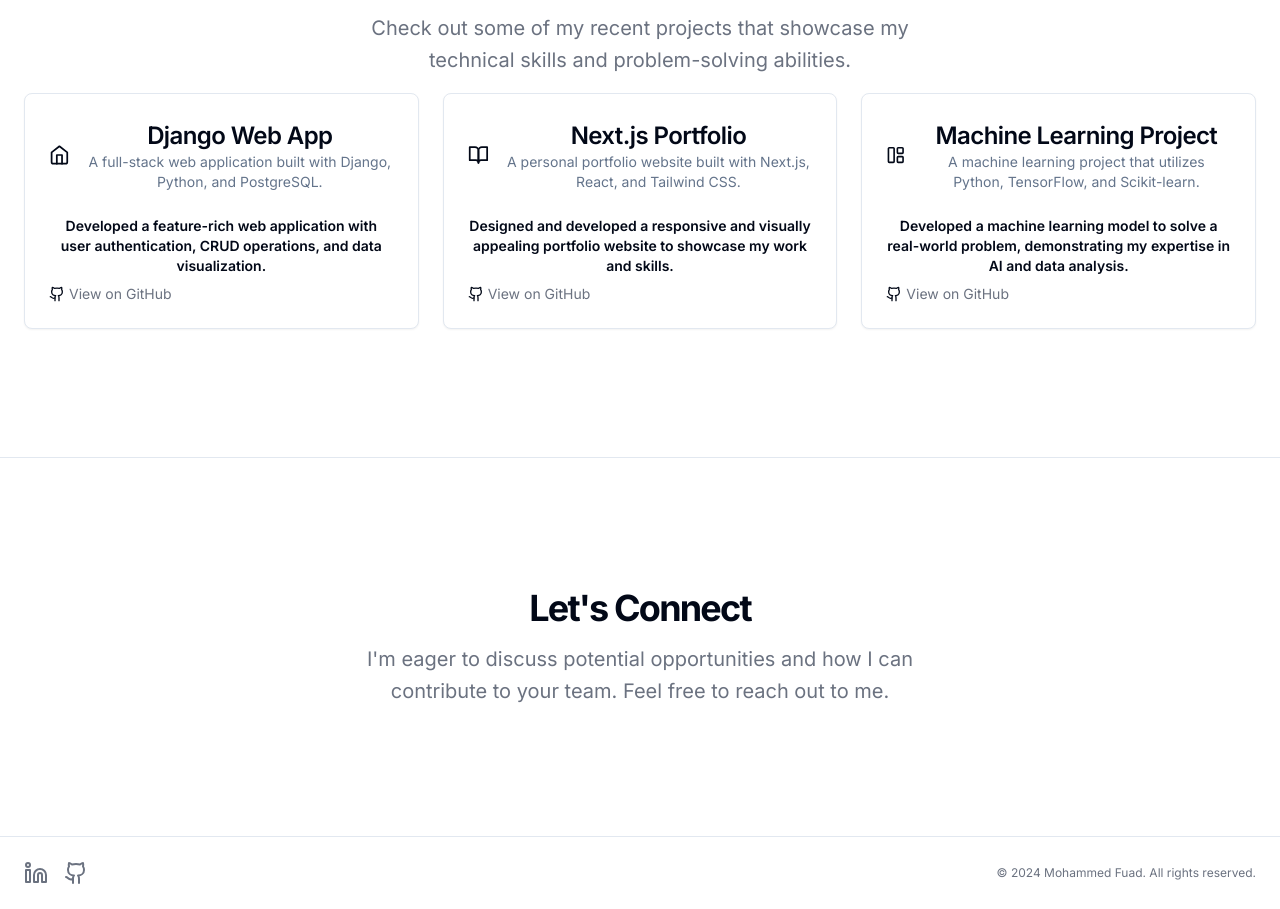
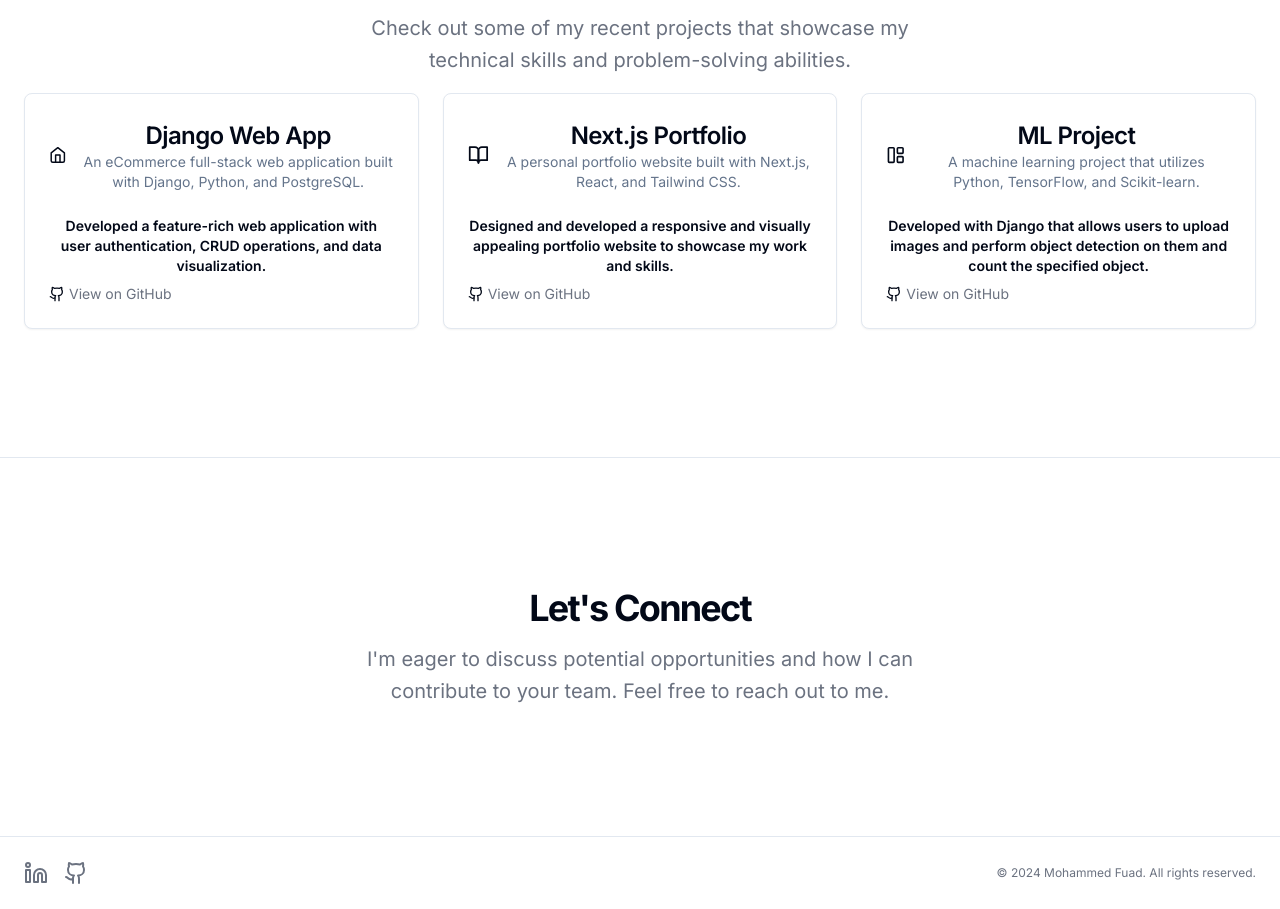
Before and after one commit to Mohmmde1/portfolio, a Next.js app: page / in a window 1280 px wide. Shown: the part 2531-3440 px from the top of the page. Built offline with nearby package versions, Linux system fonts and the light colour scheme.

Commit message:
feat: updated projects details

```diff
--- a/src/app/page.js
+++ b/src/app/page.js
@@ -3,14 +3,18 @@
  * @see https://v0.dev/t/OK9FoavWq8f
  * Documentation: https://v0.dev/docs#integrating-generated-code-into-your-nextjs-app
  */
-import Link from "next/link"
-import { CardTitle, CardDescription, CardHeader, CardContent, Card } from "@/components/ui/card"
-import Image from "next/image"
+import Link from 'next/link';
+import {
+  CardTitle,
+  CardDescription,
+  CardHeader,
+  CardContent,
+  Card,
+} from '@/components/ui/card';
+import Image from 'next/image';
 
-
-export default function Component() {
+export default function Component () {
   return (
-
     <main className="flex-1">
 
       <section className="w-full py-12 sm:py-24 md:py-32 lg:py-40 xl:py-48">
@@ -18,7 +22,9 @@ export default function Component() {
           <div className="grid gap-6 lg:grid-cols-[1fr_400px] lg:gap-12 xl:grid-cols-[1fr_600px]">
             <div className="flex flex-col justify-center space-y-4">
               <div className="space-y-2">
-                  <h1 className="text-3xl font-bold tracking-tighter sm:text-5xl xl:text-6xl/none">Mohammed Fuad</h1>
+                <h1 className="text-3xl font-bold tracking-tighter sm:text-5xl xl:text-6xl/none">
+                  Mohammed Fuad
+                </h1>
                 <p className="max-w-[600px] text-gray-500 md:text-xl dark:text-gray-400">
                   Passionate software engineer with a strong academic background, proficient in a wide range of
                   technologies.
@@ -50,11 +56,16 @@ export default function Component() {
         </div>
       </section>
 
-        <section className="w-full py-12 md:py-24 lg:py-32 bg-gray-100 dark:bg-gray-800" id="about">
+      <section
+        className="w-full py-12 md:py-24 lg:py-32 bg-gray-100 dark:bg-gray-800"
+        id="about"
+      >
         <div className="container px-4 md:px-6">
           <div className="flex flex-col items-center justify-center space-y-4 text-center">
             <div className="space-y-2">
-                <h2 className="text-3xl font-bold tracking-tighter sm:text-5xl">About Me</h2>
+              <h2 className="text-3xl font-bold tracking-tighter sm:text-5xl">
+                About Me
+              </h2>
               <p className="max-w-[900px] text-gray-500 md:text-xl/relaxed lg:text-base/relaxed xl:text-xl/relaxed dark:text-gray-400">
                 I am a highly motivated and accomplished software engineer with a strong academic background. I have a
                 CGPA of 3.85 and I am proficient in a wide range of technologies, including Django, Tailwind, Bootstrap, Python, Next.js,
@@ -77,7 +88,9 @@ export default function Component() {
               <ul className="grid gap-6">
                 <li>
                   <div className="grid gap-1">
-                      <h3 className="text-xl font-bold">Educational Background</h3>
+                    <h3 className="text-xl font-bold">
+                      Educational Background
+                    </h3>
                     <p className="text-gray-500 dark:text-gray-400">
                       Bachelor of Science in Computer Science, CGPA: 3.85
                     </p>
@@ -94,7 +107,9 @@ export default function Component() {
                 <li>
                   <div className="grid gap-1">
                     <h3 className="text-xl font-bold">Collaborative Mindset</h3>
-                      <p className="text-gray-500 dark:text-gray-400">Adaptable and thrives in team environments</p>
+                    <p className="text-gray-500 dark:text-gray-400">
+                      Adaptable and thrives in team environments
+                    </p>
                   </div>
                 </li>
               </ul>
@@ -106,7 +121,9 @@ export default function Component() {
       <section className="w-full py-12 md:py-24 lg:py-32" id="skills">
         <div className="container grid items-center gap-6 px-4 md:px-6 lg:grid-cols-2 lg:gap-10">
           <div className="space-y-2">
-              <h2 className="text-3xl font-bold tracking-tighter md:text-4xl/tight">Technical Expertise</h2>
+            <h2 className="text-3xl font-bold tracking-tighter md:text-4xl/tight">
+              Technical Expertise
+            </h2>
             <p className="max-w-[600px] text-gray-500 md:text-xl/relaxed lg:text-base/relaxed xl:text-xl/relaxed dark:text-gray-400">
               I am proficient in a wide range of technologies, including Django, Tailwind, Bootstrap, Python, Next.js, Docker, Git, HTML,
               CSS, JavaScript, AI, and Machine Learning. I am eager to apply my knowledge and skills in a real-world
@@ -130,10 +147,15 @@ export default function Component() {
         </div>
       </section>
 
-        <section className="w-full py-12 md:py-24 lg:py-32 border-t" id="projects">
+      <section
+        className="w-full py-12 md:py-24 lg:py-32 border-t"
+        id="projects"
+      >
         <div className="container grid items-center justify-center gap-4 px-4 text-center md:px-6">
           <div className="space-y-3">
-              <h2 className="text-3xl font-bold tracking-tighter md:text-4xl/tight">Featured Projects</h2>
+            <h2 className="text-3xl font-bold tracking-tighter md:text-4xl/tight">
+              Featured Projects
+            </h2>
             <p className="mx-auto max-w-[600px] text-gray-500 md:text-xl/relaxed lg:text-base/relaxed xl:text-xl/relaxed dark:text-gray-400">
               Check out some of my recent projects that showcase my technical skills and problem-solving abilities.
             </p>
@@ -145,7 +167,7 @@ export default function Component() {
                 <div className="grid gap-1">
                   <CardTitle>Django Web App</CardTitle>
                   <CardDescription>
-                      A full-stack web application built with Django, Python, and PostgreSQL.
+                    An eCommerce full-stack web application built with Django, Python, and PostgreSQL.
                   </CardDescription>
                 </div>
               </CardHeader>
@@ -157,12 +179,21 @@ export default function Component() {
                 <div className="flex items-center gap-4 text-sm">
                   <div className="flex items-center gap-1">
                     <GithubIcon className="w-4 h-4" />
-                      <span className="text-gray-500 dark:text-gray-400">View on GitHub</span>
+                    <span className="text-gray-500 dark:text-gray-400">
+                      <Link
+                        href="https://github.com/Mohmmde1/techholmes"
+                        target="_blank"
+                      >
+
+                        View on GitHub
+                      </Link>
+                    </span>
                   </div>
                 </div>
               </CardContent>
             </Card>
             <Card>
+
               <CardHeader className="flex flex-row items-center gap-4">
                 <BookOpenIcon className="w-8 h-8" />
                 <div className="grid gap-1">
@@ -180,7 +211,14 @@ export default function Component() {
                 <div className="flex items-center gap-4 text-sm">
                   <div className="flex items-center gap-1">
                     <GithubIcon className="w-4 h-4" />
-                      <span className="text-gray-500 dark:text-gray-400">View on GitHub</span>
+                    <span className="text-gray-500 dark:text-gray-400">
+                      <Link
+                        href="https://github.com/Mohmmde1/portfolio"
+                        target="_blank"
+                      >
+                        {' '}View on GitHub
+                      </Link>
+                    </span>
                   </div>
                 </div>
               </CardContent>
@@ -189,7 +227,7 @@ export default function Component() {
               <CardHeader className="flex flex-row items-center gap-4">
                 <LayoutPanelLeftIcon className="w-8 h-8" />
                 <div className="grid gap-1">
-                    <CardTitle>Machine Learning Project</CardTitle>
+                  <CardTitle>ML Project </CardTitle>
                   <CardDescription>
                     A machine learning project that utilizes Python, TensorFlow, and Scikit-learn.
                   </CardDescription>
@@ -197,13 +235,19 @@ export default function Component() {
               </CardHeader>
               <CardContent className="grid gap-2">
                 <div className="text-sm font-semibold">
-                    Developed a machine learning model to solve a real-world problem, demonstrating my expertise in AI
-                    and data analysis.
+                Developed with Django that allows users to upload images and perform object detection on them and count the specified object.
                 </div>
                 <div className="flex items-center gap-4 text-sm">
                   <div className="flex items-center gap-1">
                     <GithubIcon className="w-4 h-4" />
-                      <span className="text-gray-500 dark:text-gray-400">View on GitHub</span>
+                    <span className="text-gray-500 dark:text-gray-400">
+                      <Link
+                        href="https://github.com/Mohmmde1/objs-counter"
+                        target="_blank"
+                      >
+                        {' '}View on GitHub{' '}
+                      </Link>
+                    </span>
                   </div>
                 </div>
               </CardContent>
@@ -215,7 +259,9 @@ export default function Component() {
       <section className="w-full py-12 md:py-24 lg:py-32 border-t" id="contact">
         <div className="container grid items-center justify-center gap-4 px-4 text-center md:px-6">
           <div className="space-y-3">
-              <h2 className="text-3xl font-bold tracking-tighter md:text-4xl/tight">Let&apos;s Connect</h2>
+            <h2 className="text-3xl font-bold tracking-tighter md:text-4xl/tight">
+              Let&apos;s Connect
+            </h2>
             <p className="mx-auto max-w-[600px] text-gray-500 md:text-xl/relaxed lg:text-base/relaxed xl:text-xl/relaxed dark:text-gray-400">
               I&apos;m eager to discuss potential opportunities and how I can contribute to your team. Feel free to reach
               out to me.
@@ -226,12 +272,10 @@ export default function Component() {
       </section>
 
     </main>
-
-
-  )
+  );
 }
 
-function BookOpenIcon(props) {
+function BookOpenIcon (props) {
   return (
     <svg
       {...props}
@@ -248,11 +292,10 @@ function BookOpenIcon(props) {
       <path d="M2 3h6a4 4 0 0 1 4 4v14a3 3 0 0 0-3-3H2z" />
       <path d="M22 3h-6a4 4 0 0 0-4 4v14a3 3 0 0 1 3-3h7z" />
     </svg>
-  )
+  );
 }
 
-
-function GithubIcon(props) {
+function GithubIcon (props) {
   return (
     <svg
       {...props}
@@ -269,11 +312,10 @@ function GithubIcon(props) {
       <path d="M15 22v-4a4.8 4.8 0 0 0-1-3.5c3 0 6-2 6-5.5.08-1.25-.27-2.48-1-3.5.28-1.15.28-2.35 0-3.5 0 0-1 0-3 1.5-2.64-.5-5.36-.5-8 0C6 2 5 2 5 2c-.3 1.15-.3 2.35 0 3.5A5.403 5.403 0 0 0 4 9c0 3.5 3 5.5 6 5.5-.39.49-.68 1.05-.85 1.65-.17.6-.22 1.23-.15 1.85v4" />
       <path d="M9 18c-4.51 2-5-2-7-2" />
     </svg>
-  )
+  );
 }
 
-
-function HomeIcon(props) {
+function HomeIcon (props) {
   return (
     <svg
       {...props}
@@ -290,11 +332,10 @@ function HomeIcon(props) {
       <path d="m3 9 9-7 9 7v11a2 2 0 0 1-2 2H5a2 2 0 0 1-2-2z" />
       <polyline points="9 22 9 12 15 12 15 22" />
     </svg>
-  )
+  );
 }
 
-
-function LayoutPanelLeftIcon(props) {
+function LayoutPanelLeftIcon (props) {
   return (
     <svg
       {...props}
@@ -312,5 +353,5 @@ function LayoutPanelLeftIcon(props) {
       <rect width="7" height="7" x="14" y="3" rx="1" />
       <rect width="7" height="7" x="14" y="14" rx="1" />
     </svg>
-  )
+  );
 }
```
Lines whose indentation alone changed are shown as unchanged.
